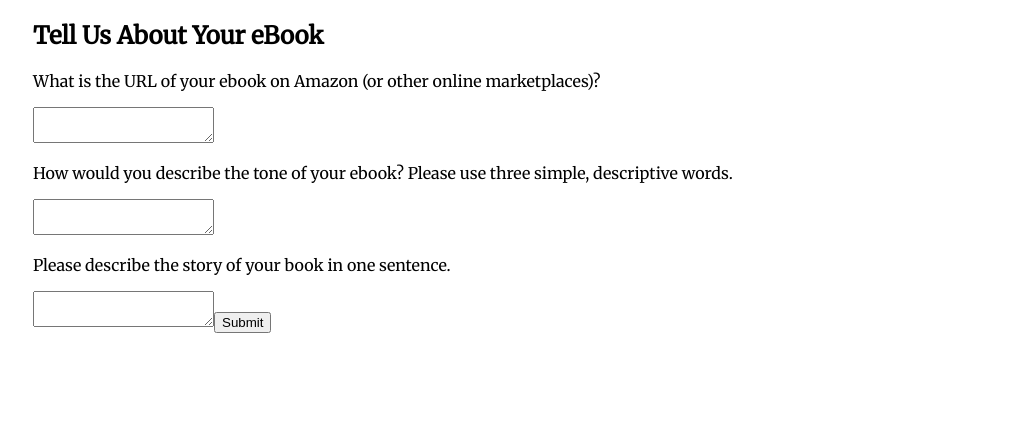
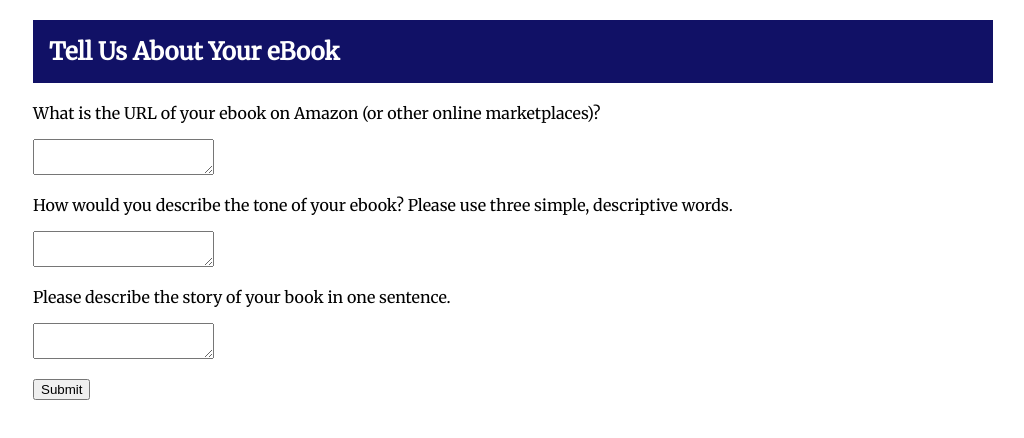
Before and after one commit to barryae/ebookpromos, a React (Create React App) app: page /info in a window 1280 px wide. Shown: the top 438 px of the page, without its empty margins (127-1151 px from the left). Built offline with nearby package versions, Linux system fonts and the light colour scheme.

Commit message:
styled info and checkout

```diff
--- a/src/App.css
+++ b/src/App.css
@@ -5,7 +5,9 @@ body{
 a{
   text-decoration: none;
 }
-
+.primary-background{
+  background-color: rgba(0, 0, 92, 0.932);
+}
 .left-lines {
     position: absolute;
     left: 3vw;
@@ -237,6 +239,14 @@ color: aliceblue;
   height: 40vw;
 }
 
+.page-header{
+  color: white;
+  padding: 1rem;
+}
+
+.info-submit{
+  display: block;
+}
 @media only screen and (max-width: 720px) {
 .card{
   grid-template-areas:
--- a/src/pages/Checkout.tsx
+++ b/src/pages/Checkout.tsx
@@ -6,14 +6,18 @@ import { useState } from 'react';
 export default function Checkout() {
     const [isPaid, setIsPayed] = useState(false)
 
+
     function confirmation() {
         setIsPayed(true)
     }
 
     return (
-        <div>
-            Checkout
-            {isPaid ? <div><p>Thanks so much!</p></div> :
+        <div className="main">
+            <h2 className="page-header primary-background">Checkout</h2>
+            <p className="two-video-option">Two videos for $299</p>
+            <p className="one-video-option">One video for $199</p>
+            {
+                isPaid ? <div><p>Thanks so much!</p></div> :
                     <PayPalButton
                         amount="300.00"
                         shippingPreference="NO_SHIPPING"
@@ -23,7 +27,7 @@ export default function Checkout() {
                         }}
                     />
             }
-        </div>
+        </div >
 
     )
 }
--- a/src/pages/InfoForm.tsx
+++ b/src/pages/InfoForm.tsx
@@ -37,7 +37,7 @@ export default function InfoForm(this: any) {
     return (
         <div className='main'>
             {toCheckout ? <Redirect to="/checkout" /> : null}
-            <h2>Tell Us About Your eBook</h2>
+            <h2 className="page-header primary-background">Tell Us About Your eBook</h2>
             <form onSubmit={handleSubmit}>
                 <p>What is the URL of your ebook on Amazon (or other online marketplaces)?</p>
                 <textarea value={ebookUrl} name="ebookUrl" onChange={handleChange}></textarea>
@@ -45,7 +45,8 @@ export default function InfoForm(this: any) {
                 <textarea value={tone} name="tone" onChange={handleChange}></textarea>
                 <p>Please describe the story of your book in one sentence.</p>
                 <textarea value={story} name="story" onChange={handleChange}></textarea>
-                <button type="submit">Submit</button>
+                <p></p>
+                <button className="info-submit" type="submit">Submit</button>
             </form>
         </div >
     )
```
Also changed, not shown: 1 other file (tests, documents, lock files or other folders). Lines whose indentation alone changed are shown as unchanged.
